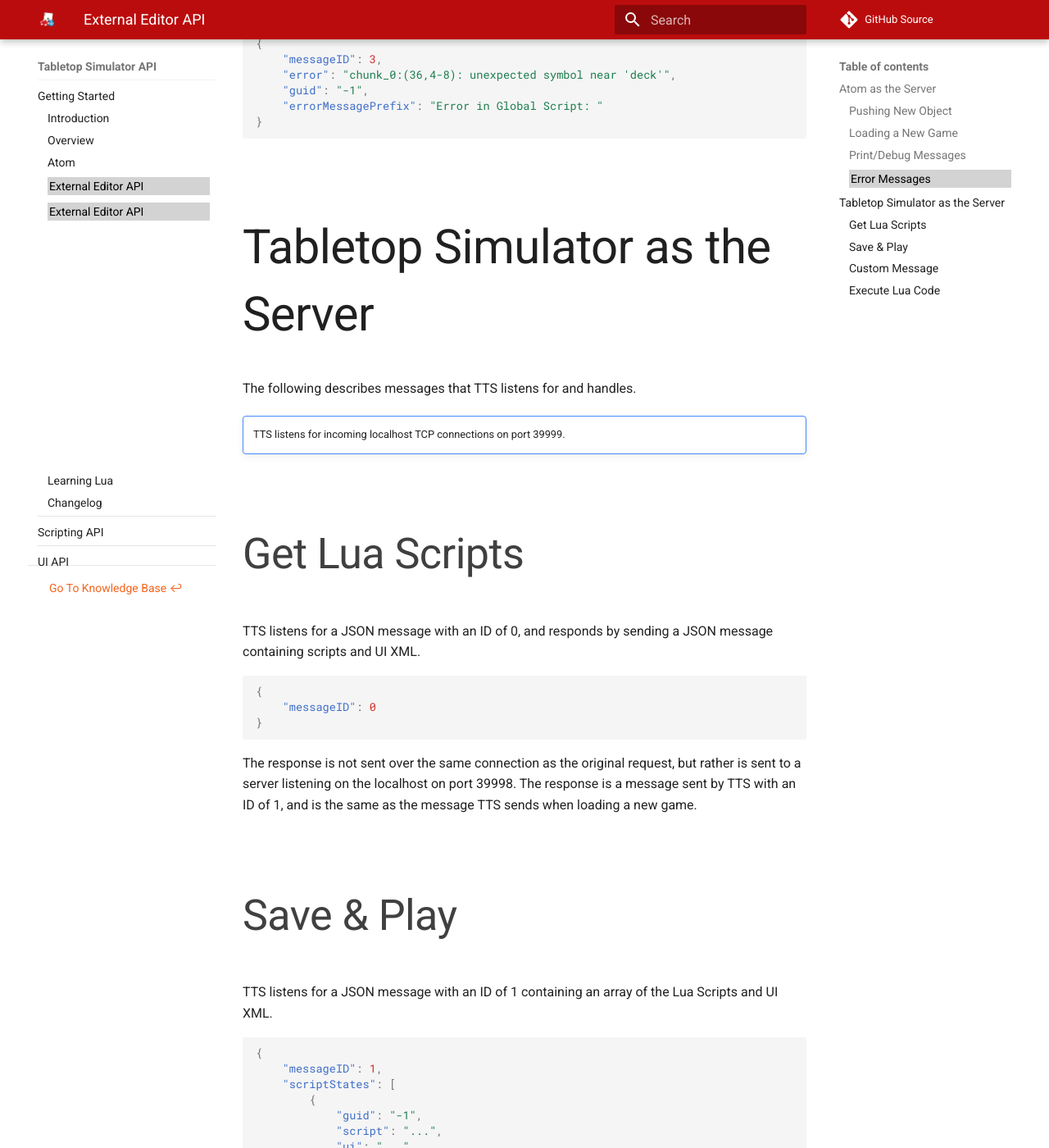
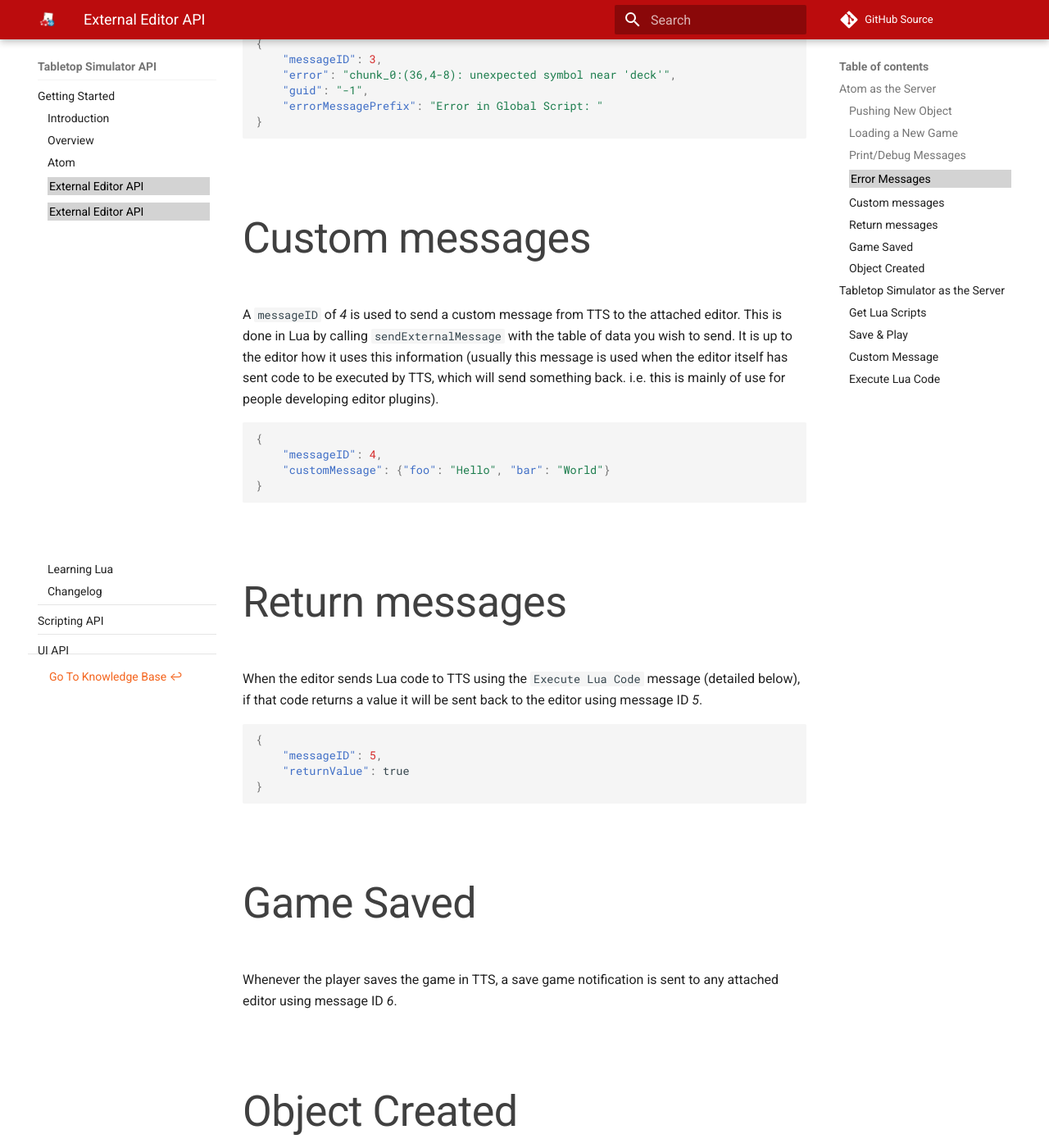
Before and after one commit to Berserk-Games/Tabletop-Simulator-API, an MkDocs documentation site: the page built from docs/externaleditorapi.md, in a window 1280 px wide and 1400 px high, scrolled down 2559 px. Shown: the whole window at 82% size. Built offline with MkDocs 1.6.1 and Material for MkDocs 9.7.7, drawn with Linux system fonts in a browser that asks for light colours; comment, search, counter and statistics services are not loaded; old or Windows-style settings are respelled for this version of MkDocs; some of the changed text lies outside the part shown.

Commit message:
Extra TTS->Editor messages

````diff
--- a/docs/externaleditorapi.md
+++ b/docs/externaleditorapi.md
@@ -75,6 +75,52 @@
     "errorMessagePrefix": "Error in Global Script: "
 }
 ```
+
+
+###Custom messages
+
+A `messageID` of *4* is used to send a custom message from TTS to the attached editor.  This is done in Lua by calling `sendExternalMessage` with the table of data you wish to send.  It is up to the editor how it uses this information (usually this message is used when the editor itself has sent code to be executed by TTS, which will send something back. i.e. this is mainly of use for people developing editor plugins).
+
+```JSON
+{
+    "messageID": 4,
+    "customMessage": {"foo": "Hello", "bar": "World"}
+}
+```
+
+
+
+###Return messages
+
+When the editor sends Lua code to TTS using the `Execute Lua Code` message (detailed below), if that code returns a value it will be sent back to the editor using message ID *5*.
+
+```JSON
+{
+    "messageID": 5,
+    "returnValue": true
+}
+```
+
+
+
+###Game Saved
+
+Whenever the player saves the game in TTS, a save game notification is sent to any attached editor using message ID *6*.
+
+
+
+###Object Created
+
+Whenever the player creates an object in TTS a notification is sent to any attached editor using message ID *7*.
+
+```JSON
+{
+    "messageID": 7,
+    "guid": "abcdef"
+}
+```
+
+
 
 ##Tabletop Simulator as the Server
 
````
